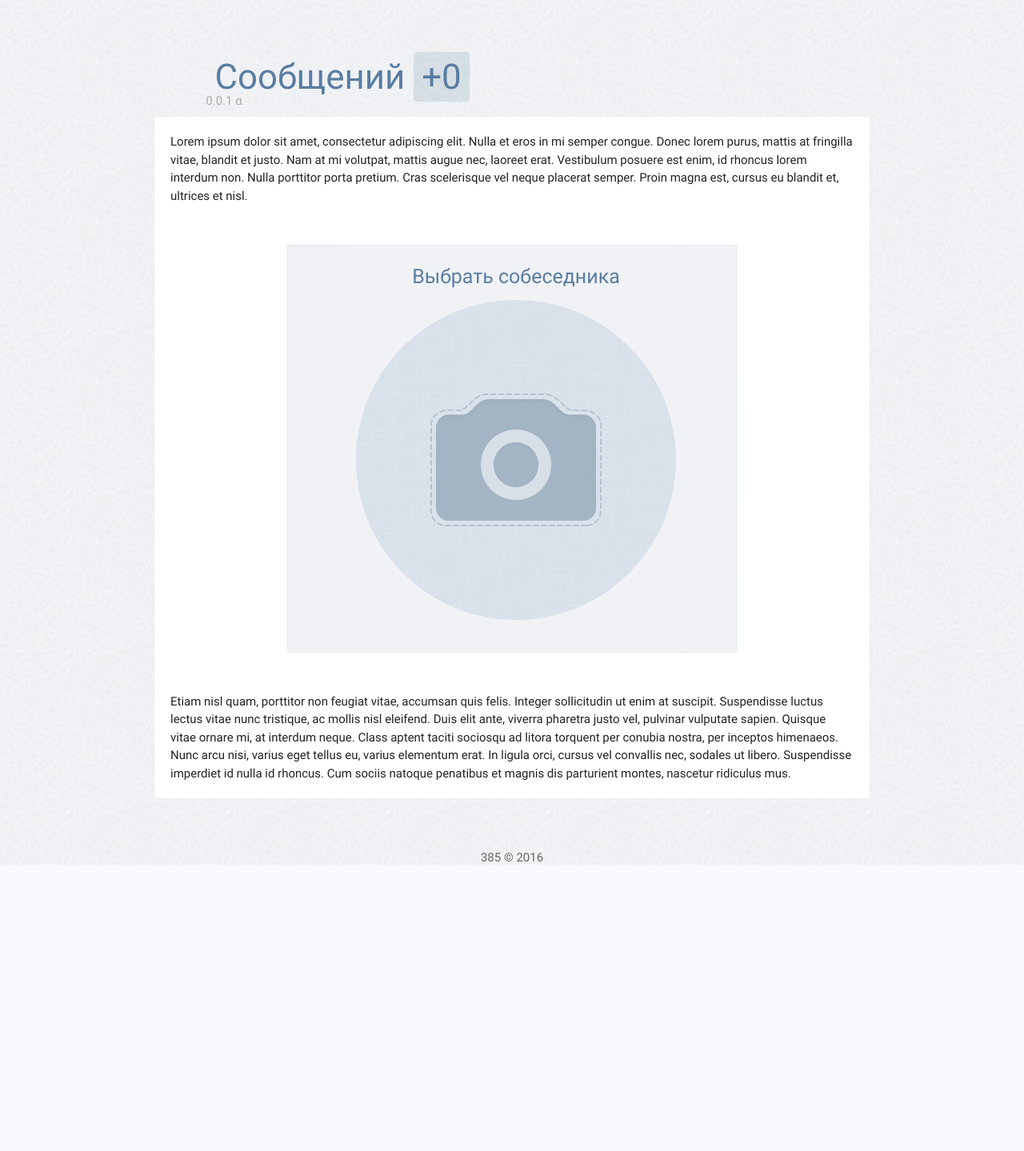
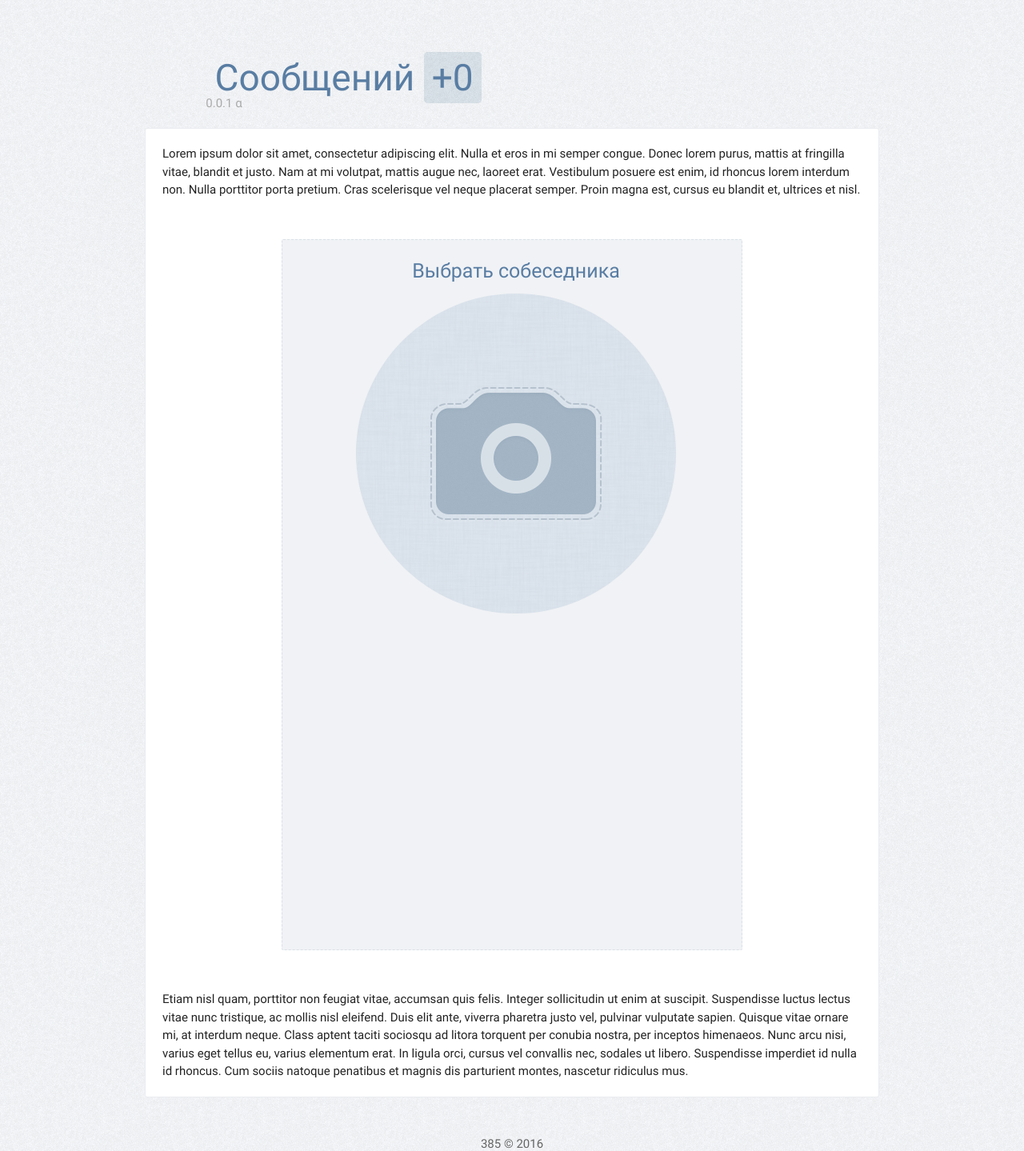
Before and after one commit to 385olt/nomess, a Flask app: page / in a window 1280 px wide. Shown: the whole page at 80% size. Before the commit the page ends 1081 px from the top, so only its background shows below. Run offline with Flask 2, Linux system fonts and the light colour scheme; some libraries are stand-ins or nearby versions.

Commit message:
responsiveness fixes

```diff
--- a/app/static/css/custom.css
+++ b/app/static/css/custom.css
@@ -21,6 +21,10 @@ table td {
 .header-row {
 	margin-top: 50px;
 	margin-bottom: 0;
+}
+
+.header-row h3 {
+	font-size: calc(2em + 2vmin);
 }
 
 .header-row .col {
@@ -47,6 +51,13 @@ table td {
 
 .main-panel {
 	border:1px solid #eaecf0;
+	background-color: white;
+	border-radius: 3px;
+	margin-top: 20px;
+}
+
+.main-panel .content {
+	padding: 20px 10px 20px 10px;
 }
 
 .find-panel {
@@ -94,7 +105,12 @@ table td {
 .found-text {
 	padding: 10px;
 	margin: 0 auto;
-	width: 400px;
+	min-width: 100px;
+	min-height: 100px;
+	width: 50vw;
+    height: 50vw;
+	max-width:400px;
+	max-height:400px;
 }
 
 .found-name {
--- a/app/templates/index.html
+++ b/app/templates/index.html
@@ -21,18 +21,18 @@
 
       <div class="container">
         <div class="row header-row">
-          <div class="col s10 offset-s1">
+          <div class="col s12 m10 offset-m1">
             <h3>Сообщений <span class="header-zero">+0</span></h3>
             <div class="version">0.0.1 &alpha;</div>
           </div>
         </div>
         <div class="row">
-          <div class="col">
-            <div class="card-panel z-depth-0 main-panel">
+          <div class="col s12 main-panel">
+          	<div class="content">
               Lorem ipsum dolor sit amet, consectetur adipiscing elit. Nulla et eros in mi semper congue. Donec lorem purus, mattis at fringilla vitae, blandit et  justo. Nam at mi volutpat, mattis augue nec, laoreet erat. Vestibulum posuere est enim, id rhoncus lorem interdum non. Nulla porttitor porta pretium.  Cras scelerisque vel neque placerat semper. Proin magna est, cursus eu blandit et, ultrices et nisl.
 
               <div class="row">
-                <div class="col s8 offset-s2">
+                <div class="col s12 m10 offset-m1 l8 offset-l2">
                   <div class="card-panel z-depth-0 find-panel">
                   	<div class="found-name" id="found_name"><a class="find-link" id="find_link">Выбрать собеседника</a></div>
                   	<div class="responsive-img circle find-image"><img src="{{ url_for('static', filename='images/camera.png') }}" width="400" id="find_image"></div>
```
